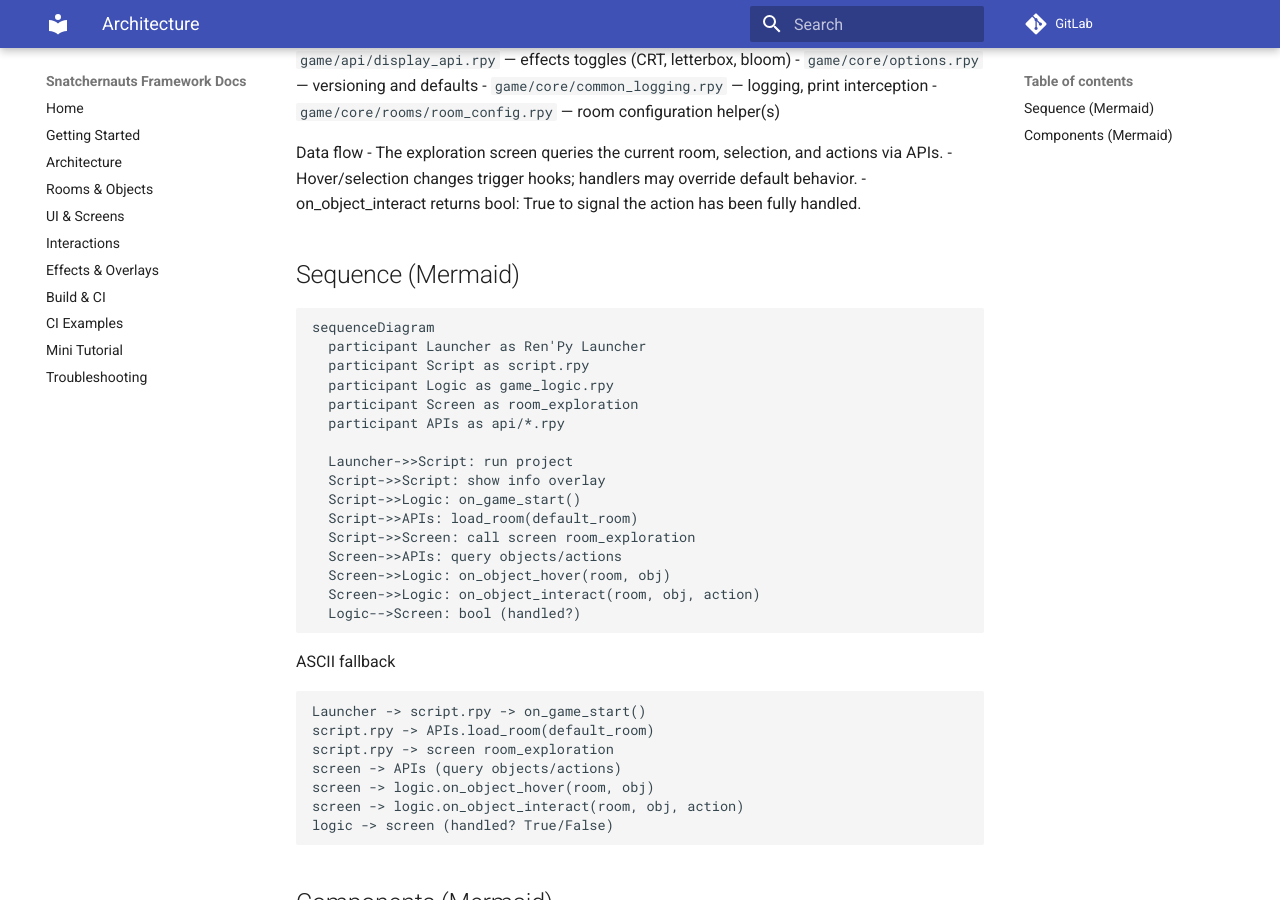
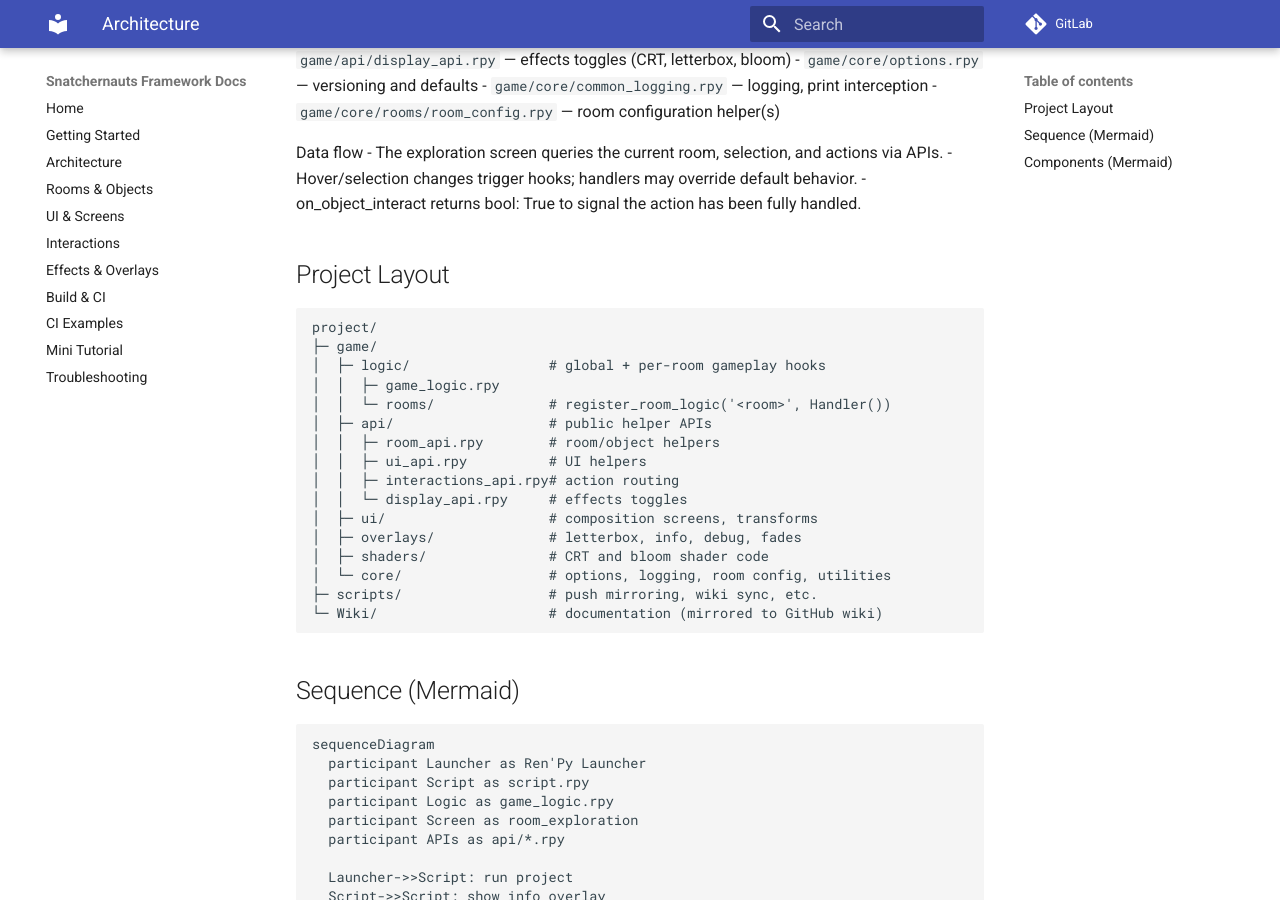
Before and after one commit to Aditya11232987/snatchernauts_framework, an MkDocs documentation site: the page built from Wiki/03-Architecture.md, in a window 1280 px wide and 900 px high, scrolled down 353 px. Built offline with MkDocs 1.6.1 and Material for MkDocs 9.7.7, drawn with Linux system fonts in a browser that asks for light colours; comment, search, counter and statistics services are not loaded.

Commit message:
docs(wiki): mirror README directory tree, hook signatures, and debug keys

````diff
--- a/Wiki/03-Architecture.md
+++ b/Wiki/03-Architecture.md
@@ -20,6 +20,26 @@ Data flow
 - The exploration screen queries the current room, selection, and actions via APIs.
 - Hover/selection changes trigger hooks; handlers may override default behavior.
 - on_object_interact returns bool: True to signal the action has been fully handled.
+
+## Project Layout
+```
+project/
+├─ game/
+│  ├─ logic/                 # global + per-room gameplay hooks
+│  │  ├─ game_logic.rpy
+│  │  └─ rooms/              # register_room_logic('<room>', Handler())
+│  ├─ api/                   # public helper APIs
+│  │  ├─ room_api.rpy        # room/object helpers
+│  │  ├─ ui_api.rpy          # UI helpers
+│  │  ├─ interactions_api.rpy# action routing
+│  │  └─ display_api.rpy     # effects toggles
+│  ├─ ui/                    # composition screens, transforms
+│  ├─ overlays/              # letterbox, info, debug, fades
+│  ├─ shaders/               # CRT and bloom shader code
+│  └─ core/                  # options, logging, room config, utilities
+├─ scripts/                  # push mirroring, wiki sync, etc.
+└─ Wiki/                     # documentation (mirrored to GitHub wiki)
+```
 
 ## Sequence (Mermaid)
 ```mermaid
````
Also changed, not shown: Wiki/04-Logic-Hooks.md (+17 -0 lines), Wiki/07-Effects-and-Shaders.md (+7 -0 lines).
